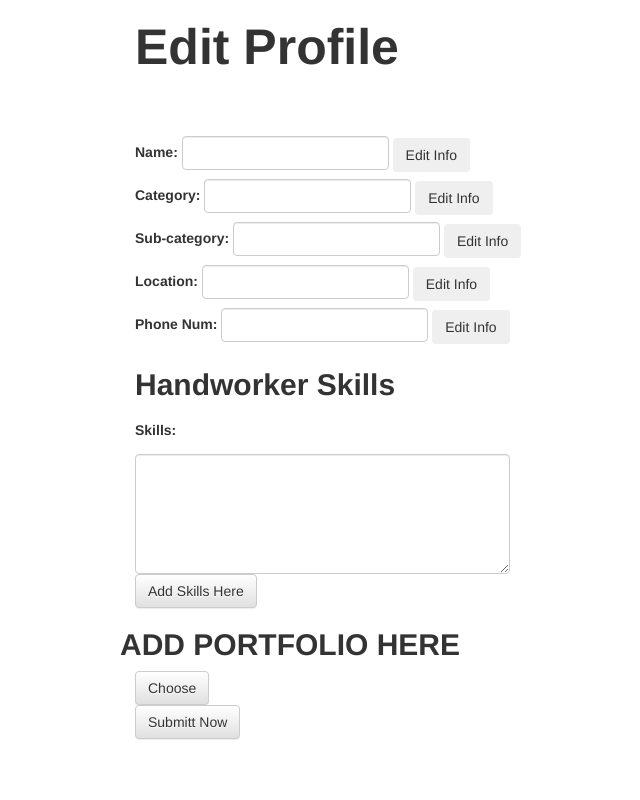
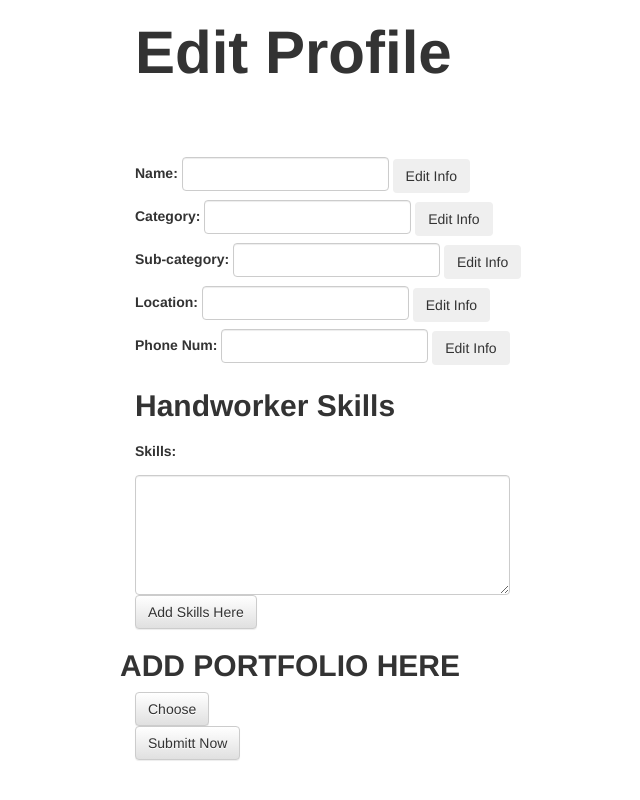
Before and after one commit to tahirkhaan/html-school, a plain HTML site: page form_edit/index.html in a window 1280 px wide. Shown: the whole page, without its empty margins (130-770 px from the left). Drawn offline with nearby package versions, Linux system fonts and the light colour scheme.

Commit message:
Add some code and manage all code

```diff
--- a/form_edit/index.html
+++ b/form_edit/index.html
@@ -21,7 +21,7 @@
 
       </div>
       <div class="col-md-8">
-         <h1 style="padding-bottom: 48px; font-weight: bold; font-size: 50px;">Edit Profile</h1>
+         <h1 style="padding-bottom: 58px; font-weight: bold; font-size: 60px;">Edit Profile</h1>
 
 
    <form class="form-inline" style="line-height: 38px;">
```
